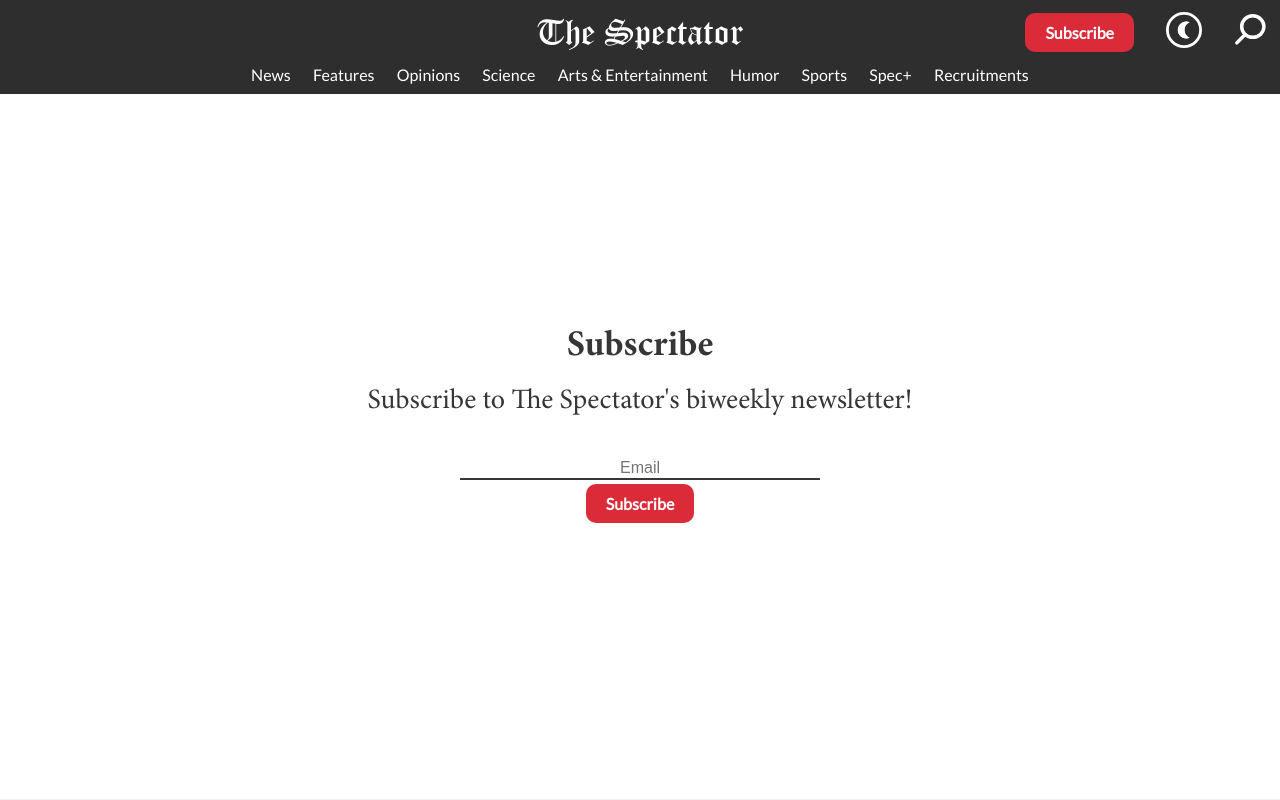
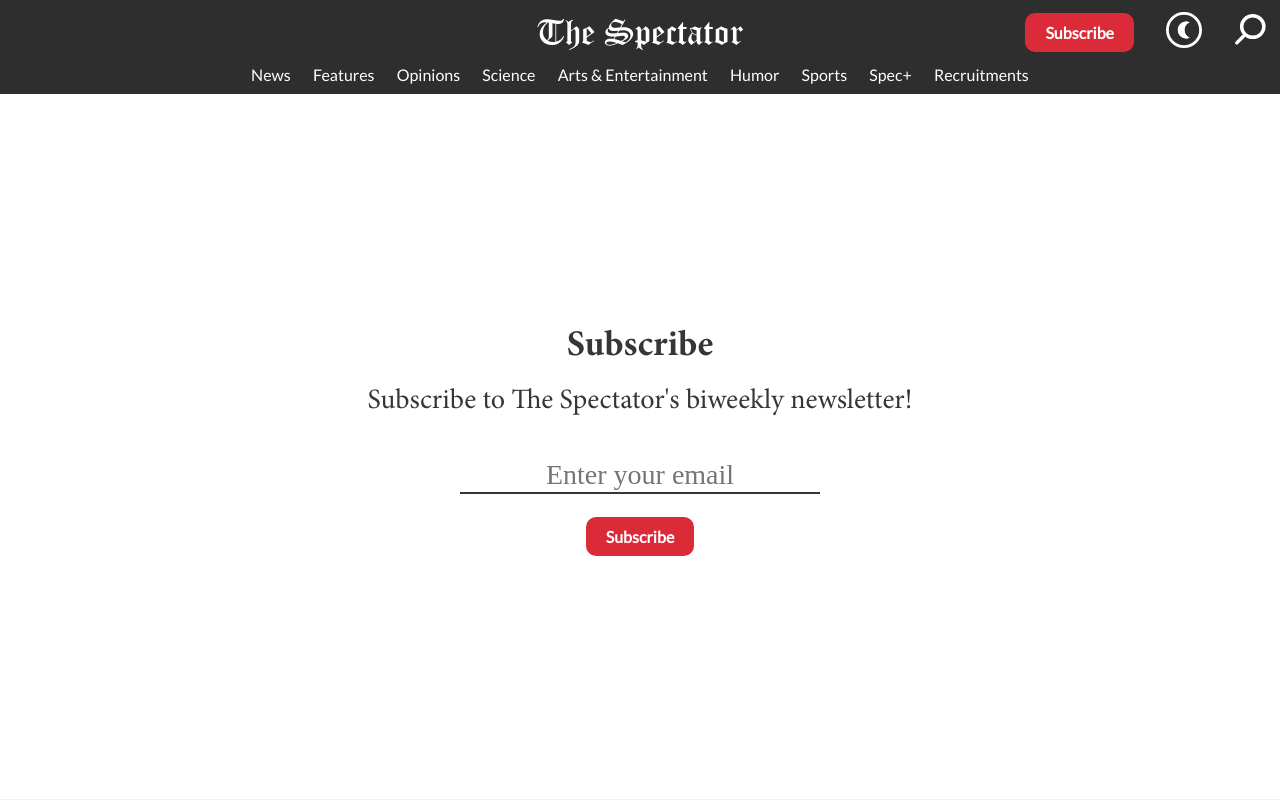
Before and after one commit to stuyspec/stuyspec-rewrite, a Next.js app: page /subscribe in a window 1280 px wide. Shown: the top 800 px of the page. Built offline with nearby package versions, Linux system fonts and the light colour scheme.

Commit message:
Edited the subscribe page so that the font was consistent throughout and that the field for entering email was bigger

```diff
--- a/components/SubscribeForm.tsx
+++ b/components/SubscribeForm.tsx
@@ -39,10 +39,11 @@ const SubscribeForm = () => {
 				name="email"
 				type="email"
 				id={styles.input}
-				placeholder="Email"
+				placeholder="Enter your email"
 				value={email}
 				onChange={(e) => setEmail(e.target.value)}
 			/>
+			<br />
 			<br />
 			<button
 				disabled={subscribeState === "Loading"}
--- a/styles/Subscribe.module.css
+++ b/styles/Subscribe.module.css
@@ -20,7 +20,7 @@
 
 #input {
 	margin: 4px;
-
+	font-family:'Times New Roman', Times, serif;
 	color: var(--primary);
 	background-color: transparent;
 	border-bottom: 2px solid var(--primary);
@@ -28,7 +28,7 @@
 	text-align: center;
 	width: 50vw;
 	max-width: 360px;
-	font-size: var(--small-text);
+	font-size: var(--medium-text);
 }
 
 .subscribe_form {
```
